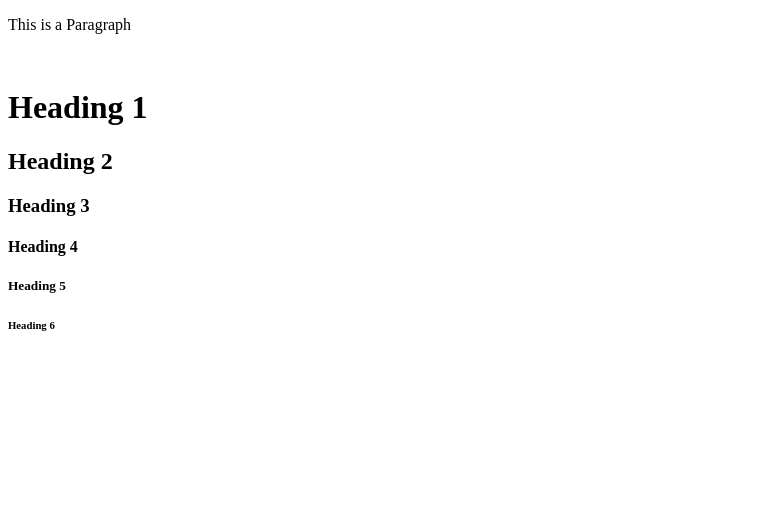
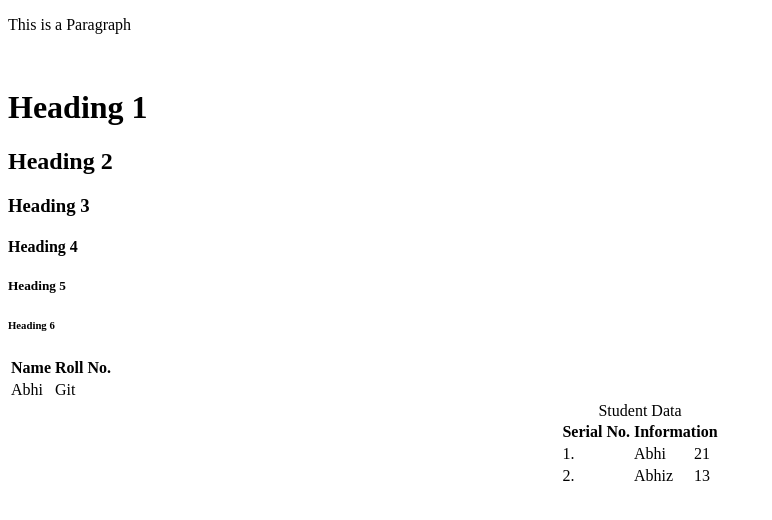
Before and after one commit to Abhiz-git/HTML, a plain HTML site: page index.html in a window 1280 px wide. Shown: the whole page, without its empty margins (0-772 px from the left). Drawn offline with Linux system fonts and the light colour scheme.

Commit message:
Table tags

```diff
--- a/index.html
+++ b/index.html
@@ -23,3 +23,43 @@
 
 <!--"</>" tag with forward slash indicates closing tag-->
 <!-- Short cut key for comment is "ctrl + /" comments out slected line -->
+
+<!--Table tag demonstation-->
+
+<table>
+    <tr>
+        <th>Name</th>
+        <th>Roll No.</th>
+    </tr>
+
+    <tr>
+        <td>Abhi</td>
+        <td>Git</td>
+    </tr>
+</table>
+
+<table align="center">
+    <caption> Student Data </caption>
+
+    <thead>
+        <tr>
+            <th>Serial No.</th>
+            <th colspan="2"> Information </th>
+        </tr>
+    </thead>
+
+    <tbody>
+        <tr>
+            <td> 1.</td>
+            <td> Abhi </td>
+            <td> 21 </td>
+        </tr>
+
+        <tr>
+            <td> 2. </td>
+            <td> Abhiz </td>
+            <td> 13 </td>
+        </tr>
+    </tbody>
+
+</table>
```
